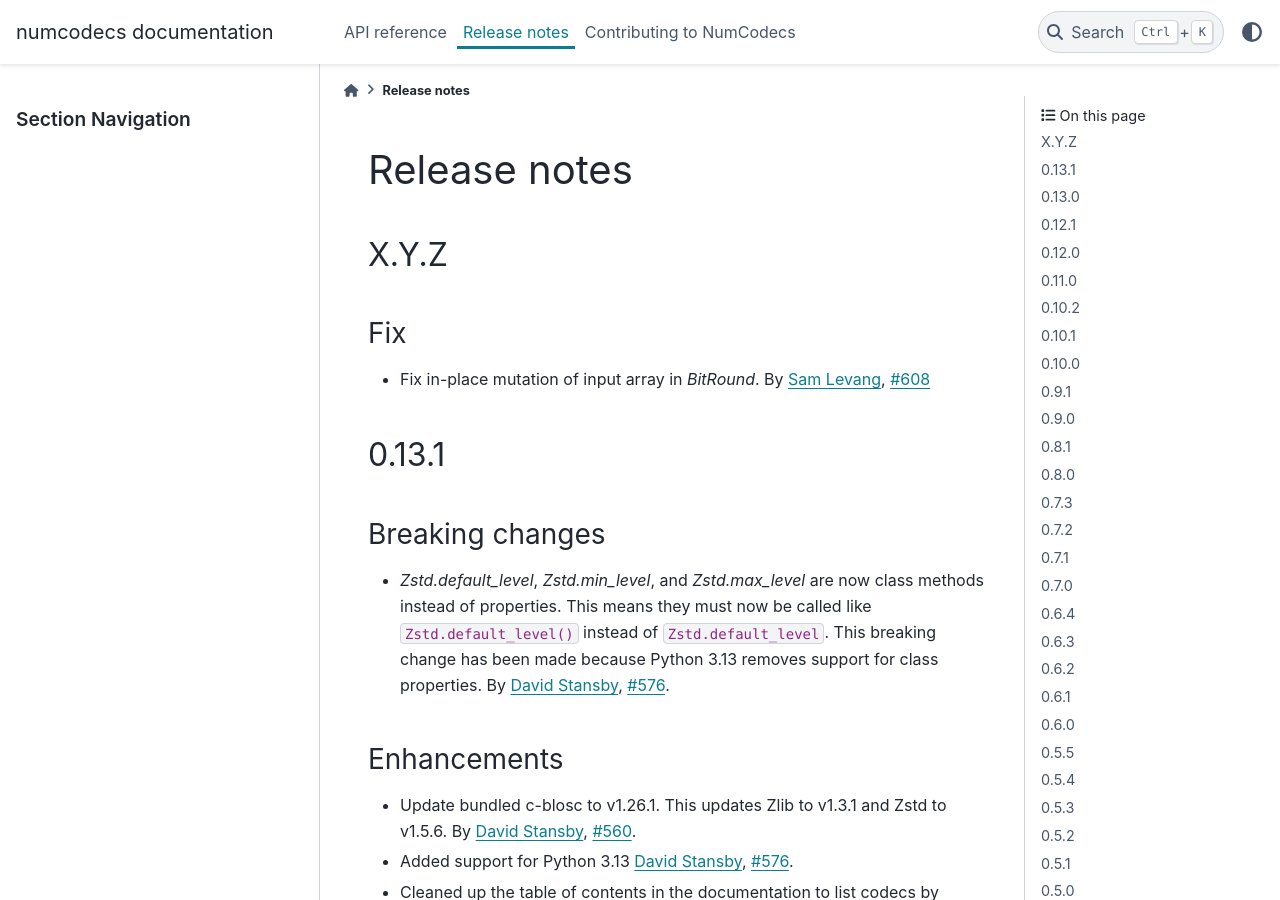
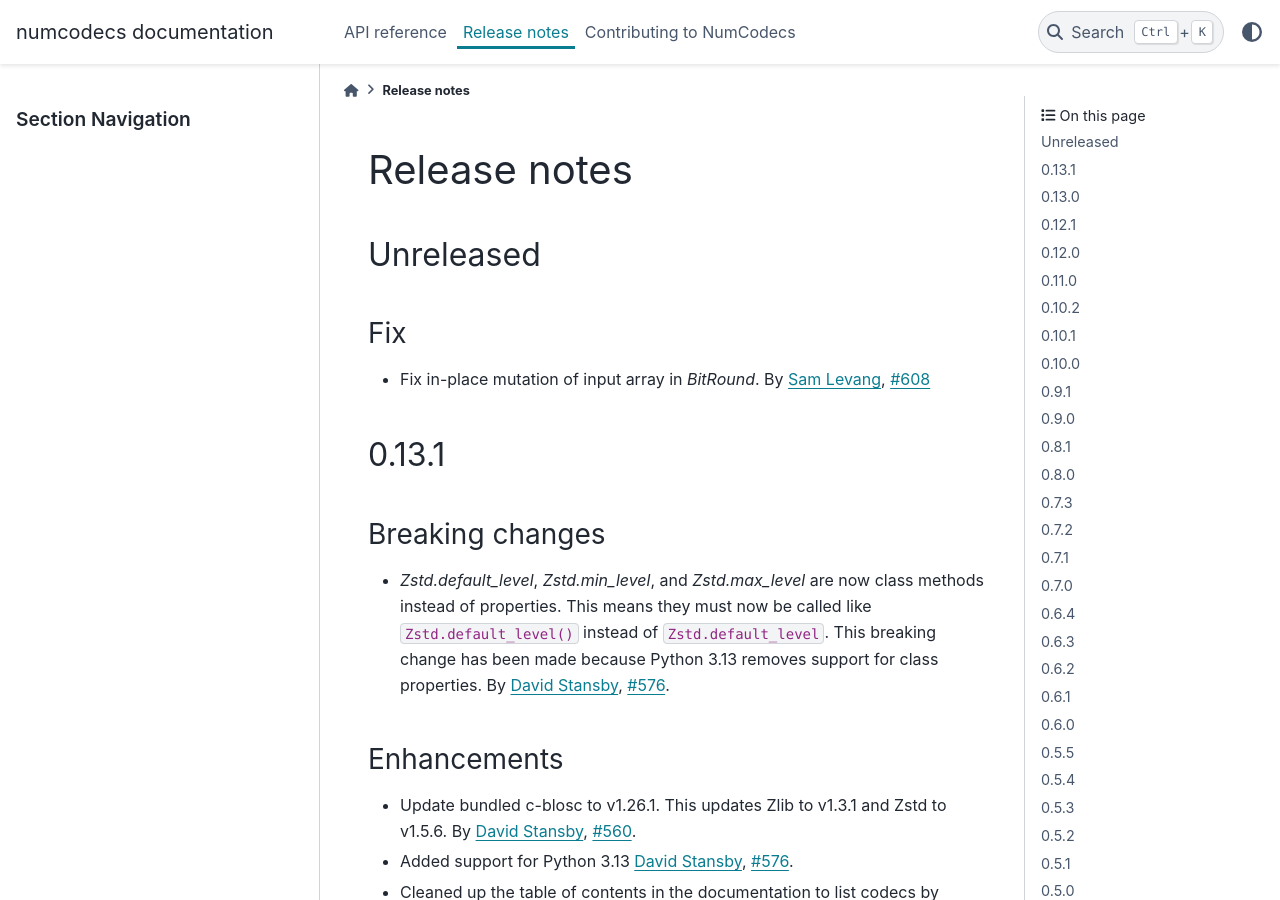
Before and after one commit to zarr-developers/numcodecs, a Sphinx documentation site: the page built from docs/release.rst, in a window 1280 px wide and 900 px high. Built offline with Sphinx 7.4.7 and the PyData theme 0.15.4, drawn with Linux system fonts in a browser that asks for light colours; the version number could not be read and is left out.

Commit message:
Stylistic fixes to release notes

```diff
--- a/docs/release.rst
+++ b/docs/release.rst
@@ -8,13 +8,16 @@ Release notes
 
 .. _unreleased:
 
-X.Y.Z
------
+Unreleased
+----------
 
 Fix
 ~~~
 * Fix in-place mutation of input array in `BitRound`.
   By :user:`Sam Levang <slevang>`, :issue:`608`
+
+
+.. _release_0.13.1:
 
 0.13.1
 ------
```
